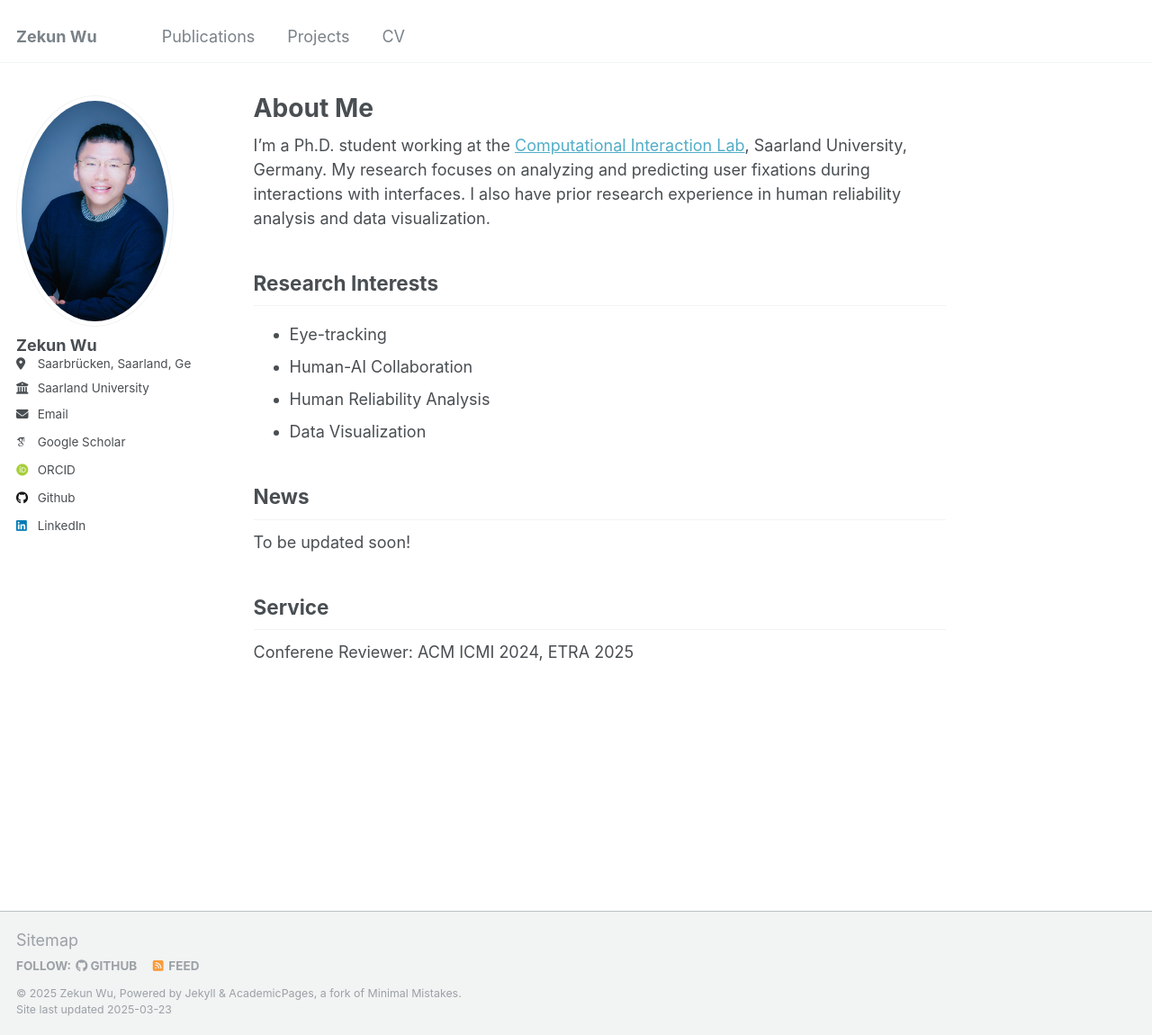
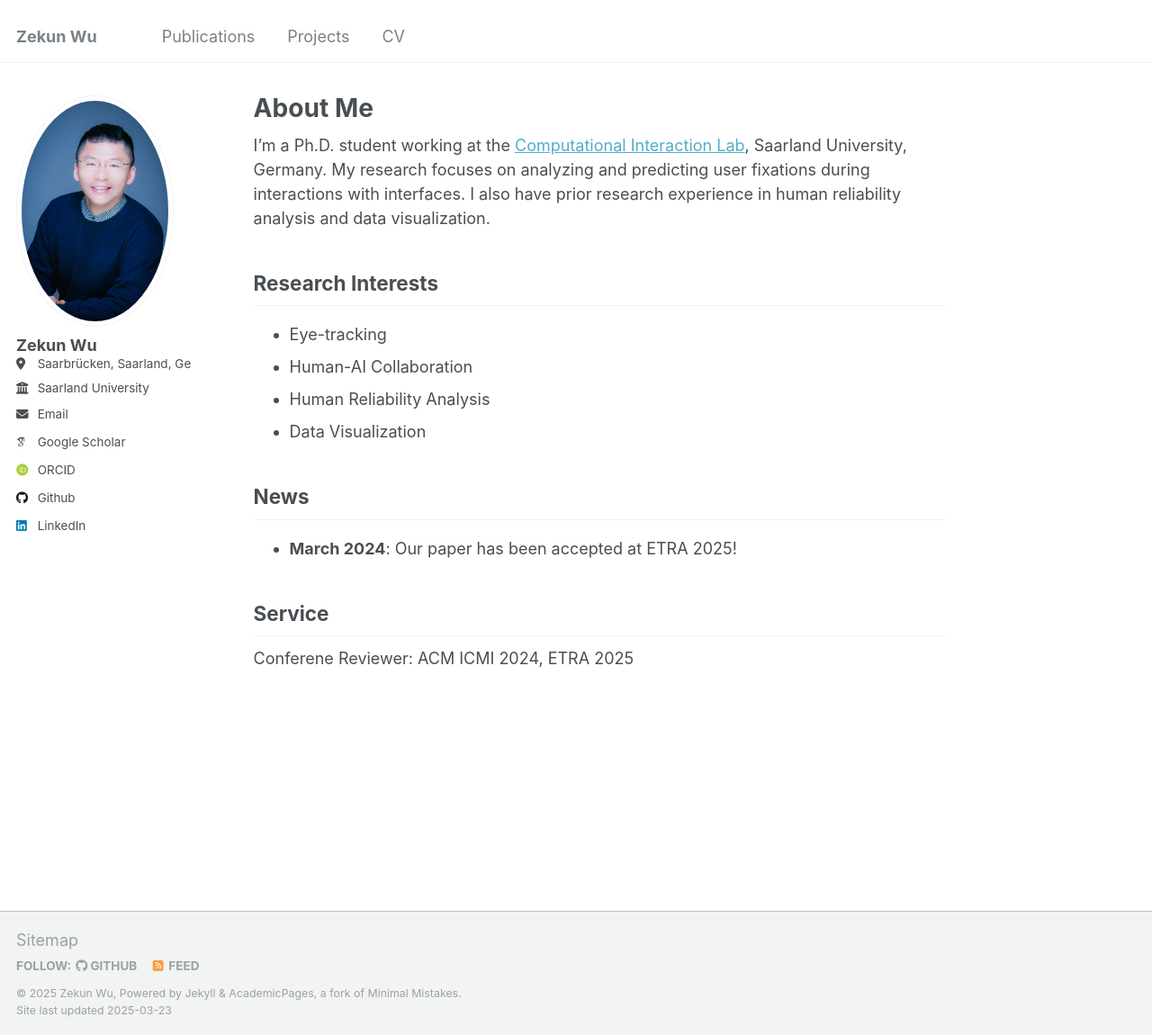
Before and after one commit to zekun-wu/zekun-wu.github.io, a Jekyll site: the page built from _pages/about.md, in a window 1280 px wide and 1150 px high. Shown: the whole window at 90% size. Built offline with Jekyll 4.4.1, drawn with Linux system fonts in a browser that asks for light colours; some web fonts are replaced.

Commit message:
Added news about ETRA 2025 paper acceptance

```diff
--- a/_pages/about.md
+++ b/_pages/about.md
@@ -18,7 +18,7 @@ I'm a Ph.D. student working at the [Computational Interaction Lab](https://cix.c
 
 ## News
 
-To be updated soon!
+- **March 2024**: Our paper has been accepted at ETRA 2025!
 
 
 ## Service
```
